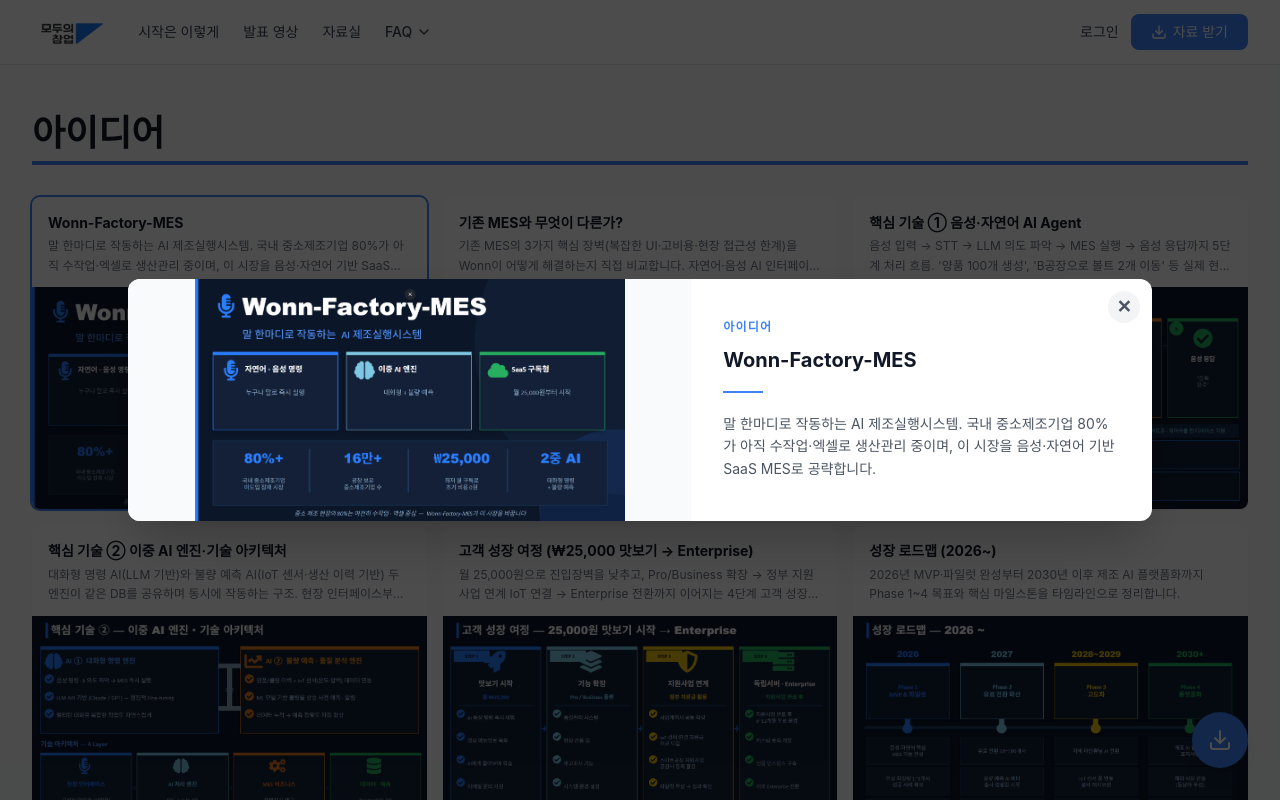
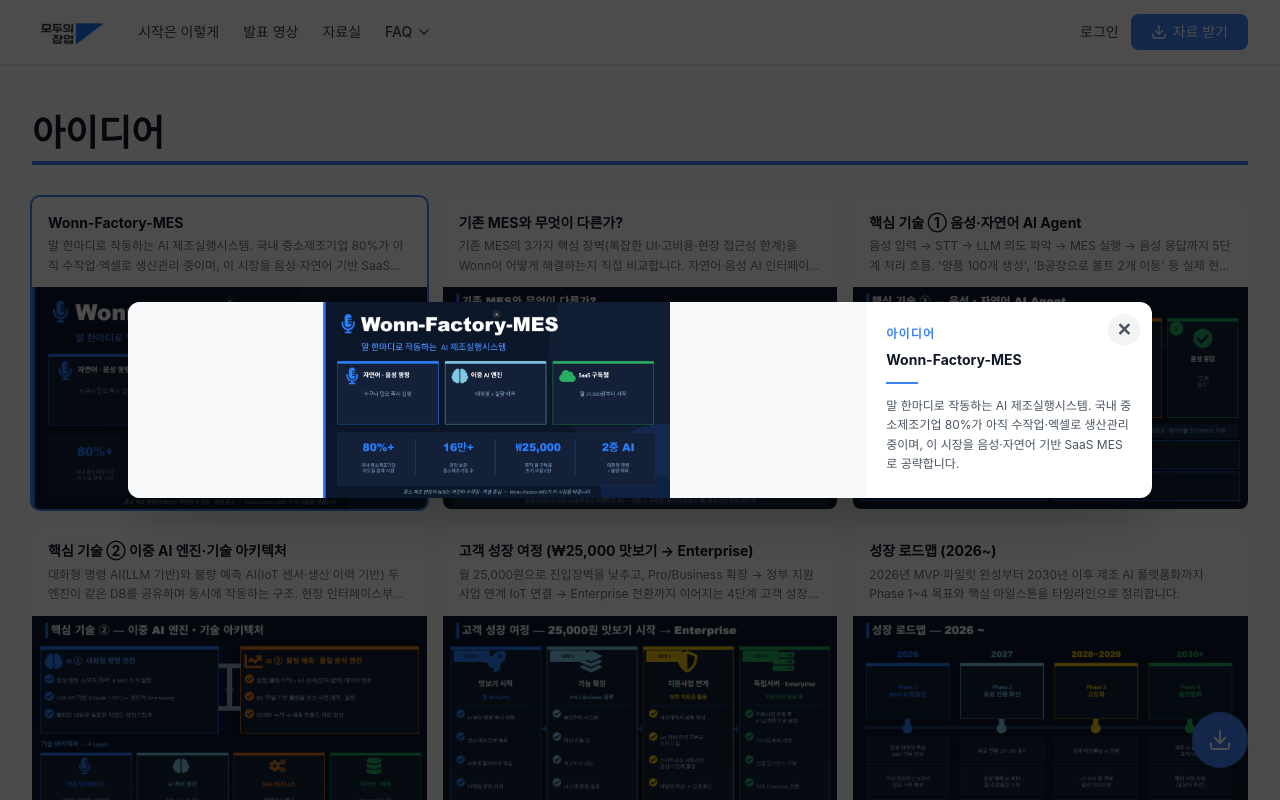
Before and after one commit to chaewon-gif/modu_startup, a Next.js app: page /modu_startup/ in a window 1280 px wide. Both pictures are taken after a click on the button 229 px from the left and 353 px from the top of the page. Shown: the top 800 px of the page. Built offline with nearby package versions, Linux system fonts and the light colour scheme; a web font is replaced by a local one.

Commit message:
팝업사진 설명

```diff
--- a/app/page.tsx
+++ b/app/page.tsx
@@ -331,7 +331,7 @@
             </button>
 
             {/* 왼쪽: 이미지 */}
-            <div className="relative flex-shrink-0" style={{ width: "55%" }}>
+            <div className="relative flex-shrink-0" style={{ width: "72%" }}>
               <Image
                 src={`${process.env.NEXT_PUBLIC_BASE_PATH ?? ""}${lightbox.src}`}
                 alt={lightbox.title}
@@ -341,11 +341,11 @@
             </div>
 
             {/* 오른쪽: 제목 + 설명 */}
-            <div className="flex flex-col justify-center px-8 py-10 overflow-y-auto" style={{ width: "45%" }}>
-              <p className="text-xs font-semibold text-primary uppercase tracking-widest mb-3">아이디어</p>
-              <h3 className="text-xl font-bold text-gray-900 leading-snug mb-4">{lightbox.title}</h3>
-              <div className="h-0.5 w-10 bg-primary mb-5" />
-              <p className="text-sm text-gray-600 leading-relaxed whitespace-pre-line">{lightbox.desc}</p>
+            <div className="flex flex-col justify-center px-5 py-6 overflow-y-auto border-l border-gray-100" style={{ width: "28%" }}>
+              <p className="text-xs font-semibold text-primary uppercase tracking-widest mb-2">아이디어</p>
+              <h3 className="text-sm font-bold text-gray-900 leading-snug mb-3">{lightbox.title}</h3>
+              <div className="h-0.5 w-8 bg-primary mb-3" />
+              <p className="text-xs text-gray-600 leading-relaxed whitespace-pre-line">{lightbox.desc}</p>
             </div>
           </div>
         </div>
```
